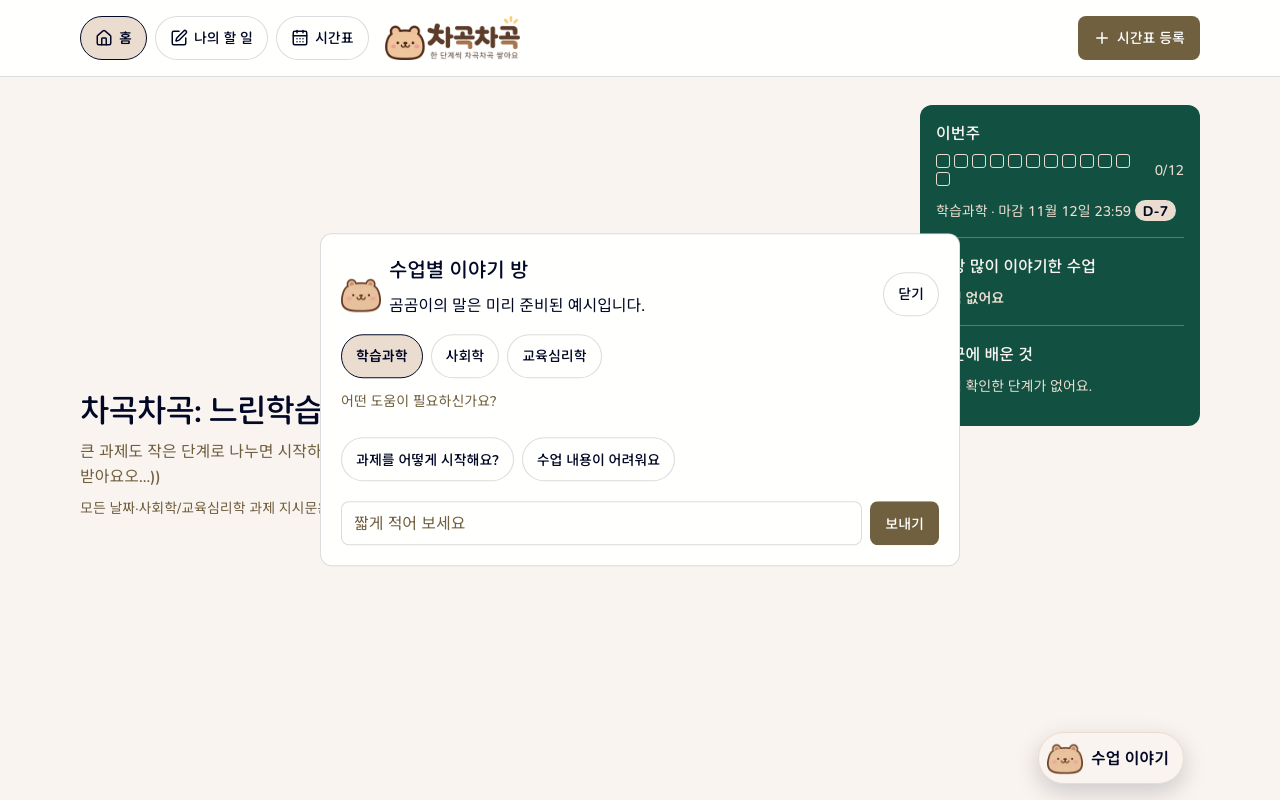
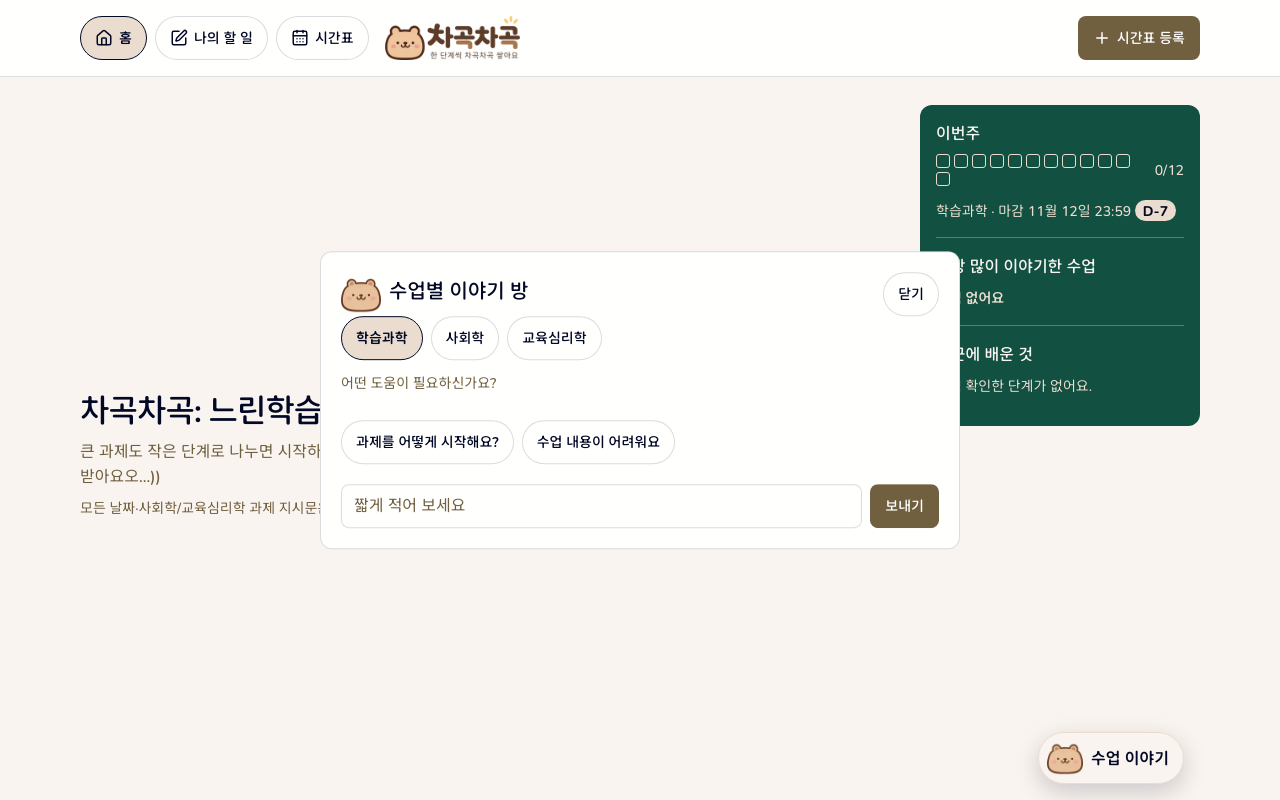
Before and after one commit to yonseiminji/LearningScience, a React (Vite) app: page / in a window 1280 px wide. Both pictures are taken after a click on the button "수업 이야기". Shown: the top 800 px of the page. Built offline with nearby package versions, Linux system fonts and the light colour scheme.

Commit message:
Remove placeholder text from chat header
Removed the placeholder text from the chat header.

```diff
--- a/src/components/ChatRoom.jsx
+++ b/src/components/ChatRoom.jsx
@@ -21,7 +21,6 @@ export default function ChatRoom({ subjectId, onSubject, onTalk, onClose }) {
         <img src="/brand/gomgomi.webp" alt="" />
         <div>
           <h2 id="chat-title">수업별 이야기 방</h2>
-          <p>곰곰이의 말은 미리 준비된 예시입니다.</p>
         </div>
         <button type="button" className="btn ghost" onClick={onClose}>
           닫기
```
